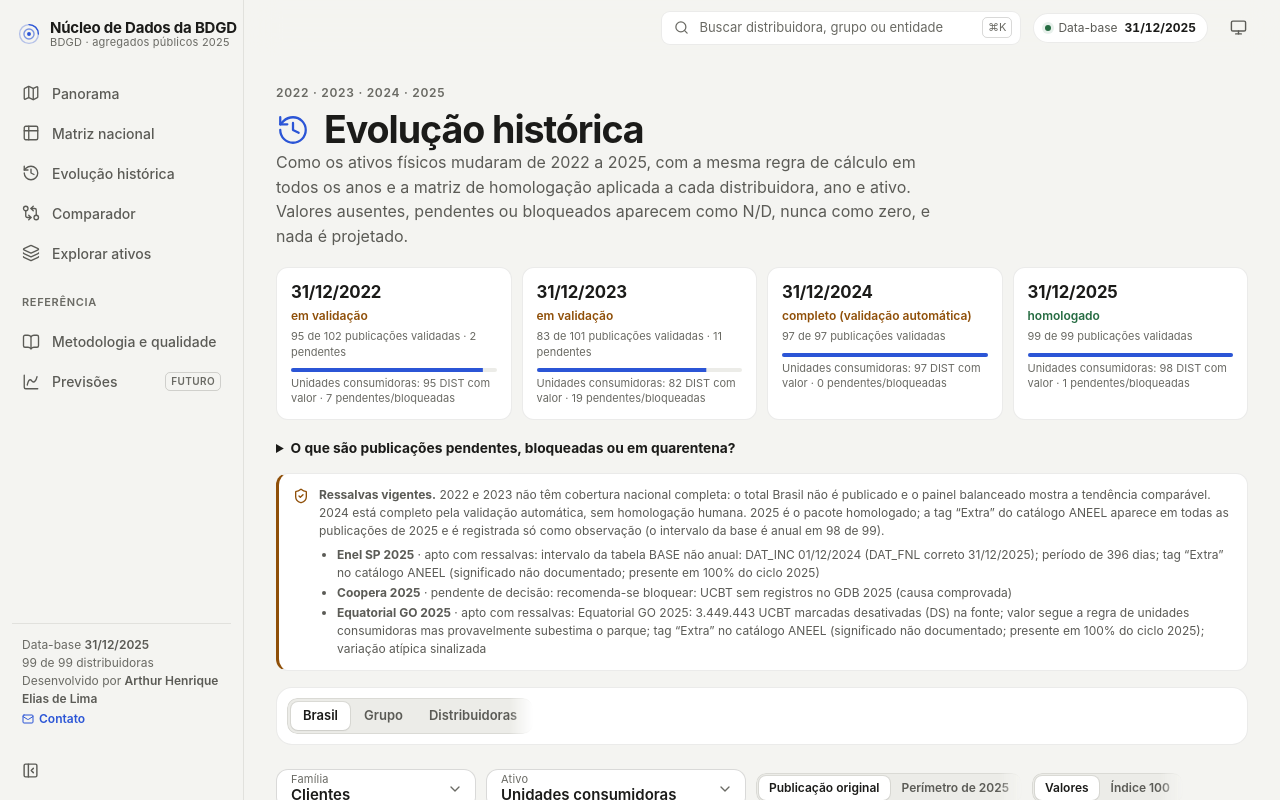
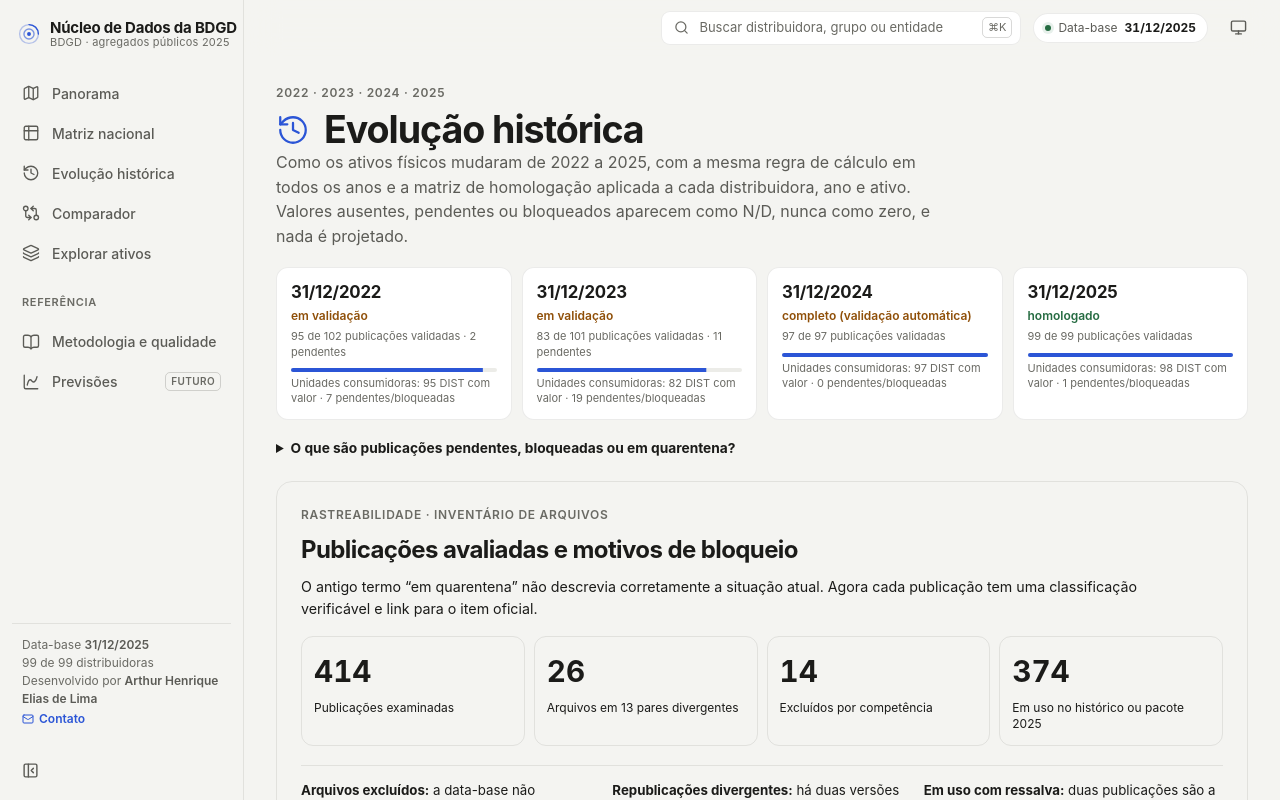
Before and after one commit to artelias/BDGD, a Next.js app in the folder nucleo-dados-bdgd/web/: page /evolucao in a window 1280 px wide. Shown: the top 800 px of the page. Built offline with nearby package versions, Linux system fonts and the light colour scheme.

Commit message:
feat(evolucao): substituir quarentena obsoleta por auditoria real de 414 publicacoes

```diff
--- a/nucleo-dados-bdgd/web/src/components/pages/Evolucao.tsx
+++ b/nucleo-dados-bdgd/web/src/components/pages/Evolucao.tsx
@@ -5,6 +5,7 @@ import Link from "next/link";
 import { useEffect, useMemo, useState } from "react";
 import { EChart, type ChartTokens } from "@/components/charts/EChart";
 import { EscopoSeletor } from "@/components/explorar/EscopoSeletor";
+import { PublicacoesAuditadas } from "@/components/pages/PublicacoesAuditadas";
 import { Button } from "@/components/ui/Button";
 import { Explain } from "@/components/ui/Explain";
 import { DataError, downloadText, EmptyState, LoadingBlock, useToast } from "@/components/ui/Feedback";
@@ -194,6 +195,8 @@ function EvolucaoReady({ ds, sd, h }: { ds: Dataset; sd: SerieData; h: Homologac
         </p>
       </details>
 
+      <PublicacoesAuditadas />
+
       <aside className={s.ressalvas} data-testid="evo-ressalvas" aria-label="Ressalvas de publicação">
         <ShieldCheck size={16} aria-hidden />
         <div>
```
